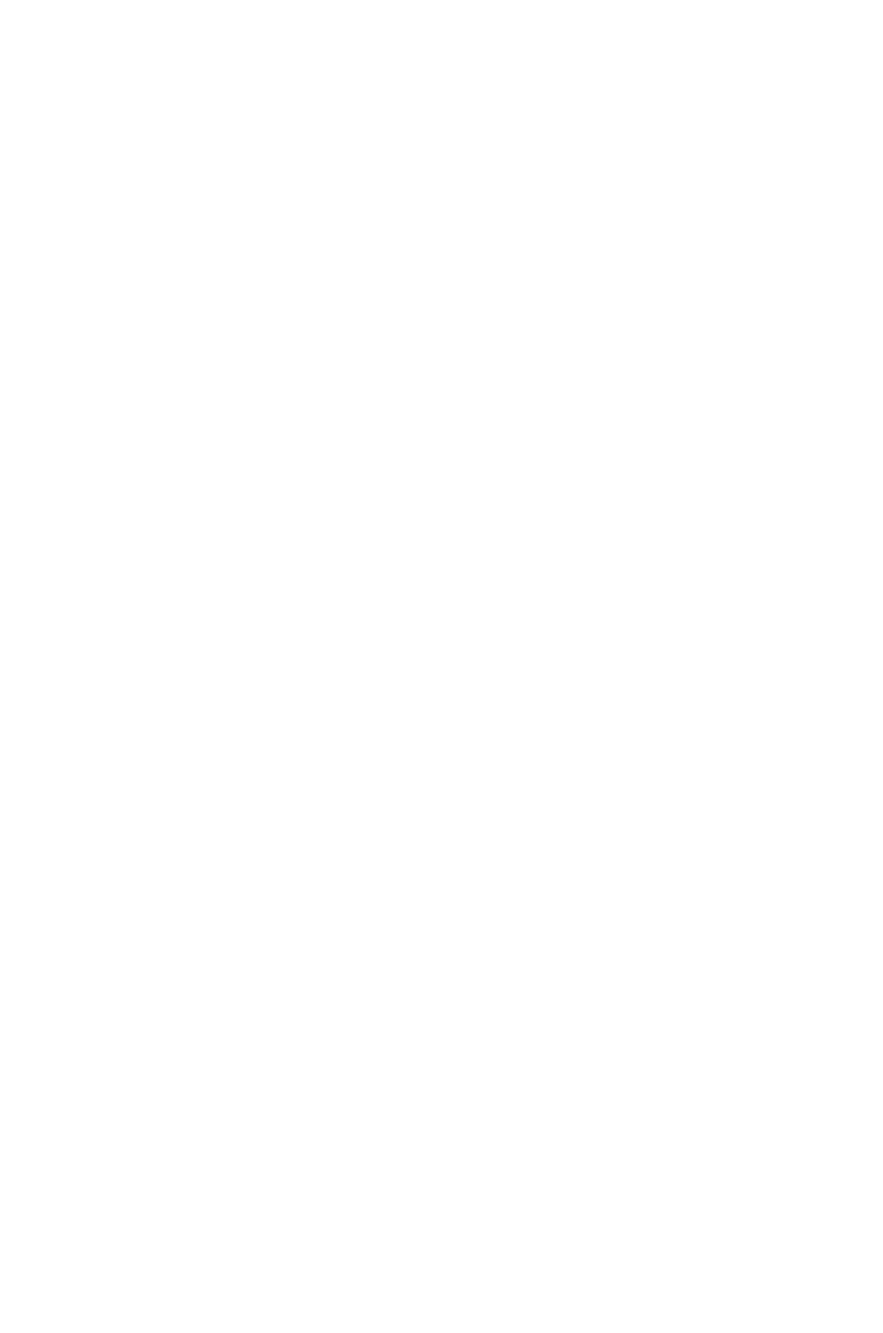
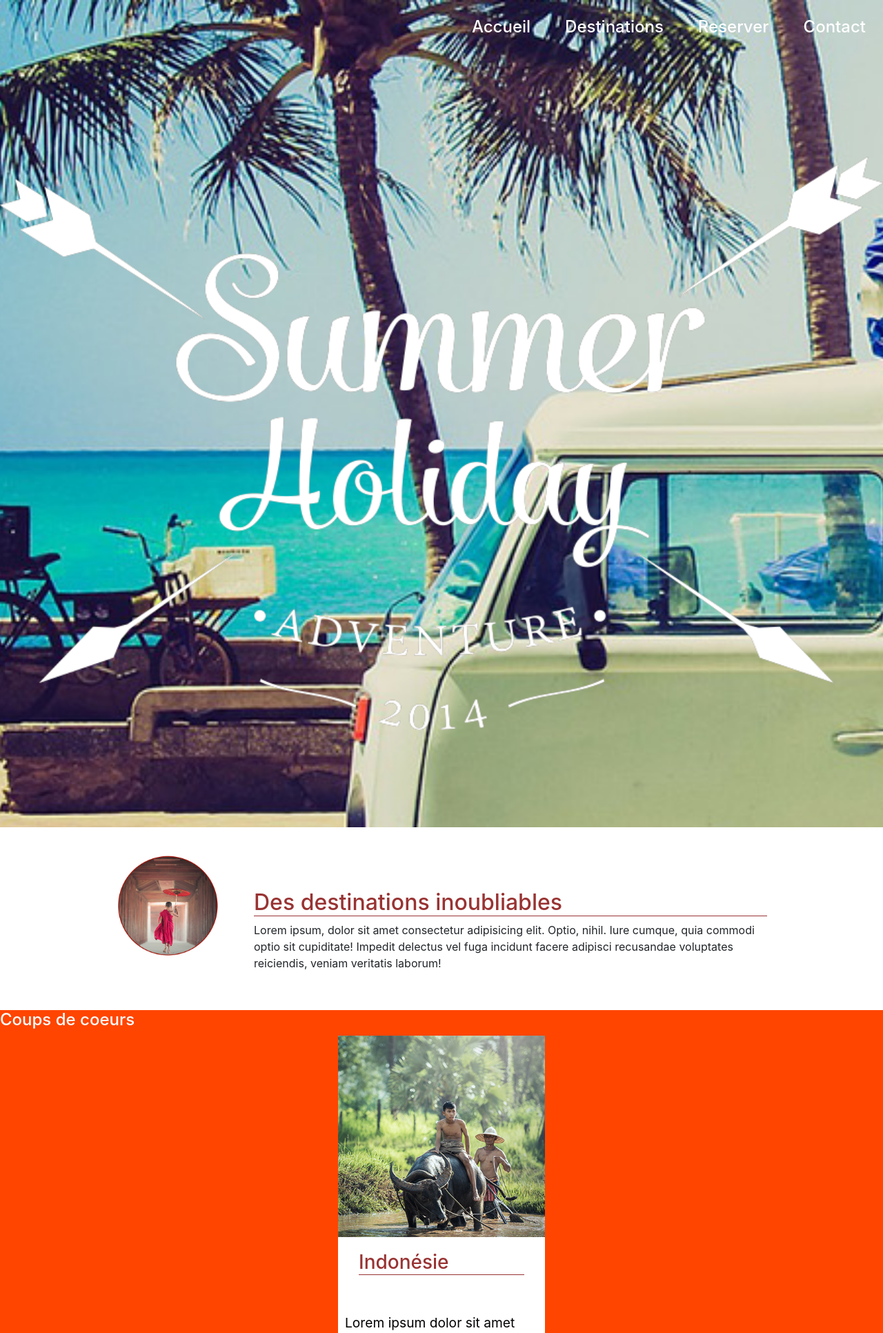
Before and after one commit to luvumbu/travelworld, a PHP site: page / in a window 1280 px wide. Before the commit the part shown is empty. Shown: the top 1932 px of the page at 69% size. Before the commit the page ends 800 px from the top, so only its background shows below. Run offline with PHP 8.4, Linux system fonts and the light colour scheme.

Commit message:
ytravelw ok

```diff
--- a/index.php
+++ b/index.php
@@ -38,4 +38,189 @@ include("class/php/ip.php");
 	</div>
 </body>
 
+<style>
+		:root {
+  --color1: #993333;
+  --font-size1: 1.5em;
+  /*--color1: #993333;
+  --color1: #993333;
+  --color1: #993333;
+  --color1: #993333;
+
+  --color1: #993333;
+  --color1: #993333;
+  --color1: #993333;
+  --color1: #993333;
+  --color1: #993333;*/
+}
+.color_style1{
+	color: var(--color1);
+	font-size: var(--font-size1);
+	border-bottom: 1px solid  var(--color1);
+}
+
+	#header_van_accueil{
+		display: flex;
+		position: relative;
+		justify-content: flex-end;
+	}
+	#header_van_accueil h1 {
+		font-size: var( --font-size1);
+		padding: 25px;
+		color: white;
+		transition: 1s all;
+	}
+	#header_van_accueil h1:hover {
+
+		color: red;
+		transition: 1s all;
+	}
+	.cursor-pointer{
+		cursor: pointer;
+	}
+
+	#van_accueil{
+		background-image: url("src/img/van_accueil.jpg");
+		background-size: 135%;
+		background-position-x: -120px;
+		background-attachment: fixed;
+	}
+	#summer_logo{
+		text-align: center;
+
+	}
+	#summer_logo img{
+		width: 600px;
+		margin-bottom: 140px;
+		margin-top: 140px;
+	}
+	.display_flex_around{
+		display: flex;
+		justify-content: space-around;
+	}
+
+	/*
+partie section
+	*/
+
+	.color1{
+		color: var(--color1);
+	}
+#info_destination{
+	width: 80%;
+	margin: auto;
+ 	padding: 40px;
+}
+#info_destination img {
+	width: 150px;
+}
+ #info_destination{
+	 display: flex;
+
+ }
+ #text_destination{
+	 padding-top: 50px;
+	 padding-left: 50px;
+	 width: 100%;
+ }
+ #text_destination h2 {
+	border-bottom: 1px solid  var(--color1);
+ }
+ #coups_d_c{
+	 background-color: orangered;
+ }
+ #coups_d_c h1 {
+	 color: white;
+	 font-size: var( --font-size1);
+ }
+
+ .coups_d_c_img_background{
+    width: 300px;
+	 background-color: white;
+	 color: var(--color1);
+	 font-size: var(--font-size1);
+	 margin-bottom: 200px;
+	 padding-bottom: 25px;
+	 border-radius: 0 0 15px 15px;
+	 margin: auto;
+	 margin-bottom: 50px;
+	 padding-bottom: 50px;
+
+ }
+ .coups_d_c_img_background h3{
+	border-bottom: 1px solid  var(--color1);
+	width: 80%;
+	 margin: auto;
+	 margin-bottom: 45px;
+	 padding-top: 20px;
+
+ }
+ .coups_d_c_img_background p {
+	 color: black;
+	 font-size: 0.8em;
+	 padding: 10px;
+ }
+ .coups_d_c_img_background img {
+	 width: 100%;
+ }
+ .lear_more{
+	 color: var(--color1);
+	float: right;
+	padding-right: 20px;
+ }
+.depart_imminent_spaces{
+	width: 80%;
+	margin: auto;
+	padding-top: 50px;
+	padding-bottom: 50px;
+}
+.depart_imminent_spaces img {
+	max-height: 300px;
+	margin-top:50px;
+	margin-bottom:50px;
+}
+ /*
+
+  section partie 2
+
+ */
+
+ /*
+
+footer
+
+ */
+ footer {
+	 background-color: #333333;
+	 padding: 100px;
+	 color: white;
+ }
+ footer img {
+	 max-width: 300px;
+	 margin-right: 20px;
+
+ }
+ .display_flex{
+	 display: flex;
+ }
+ .margin-left{
+	 padding-left: 20px;
+	 border-left: 2px solid white;
+ }
+ @media screen and (max-width: 1280px)
+{
+	 .display_flex_around{
+		display: block;
+	}
+	#van_accueil{
+		background-size: 355%;
+		background-position-x: -450px;
+
+	}
+	#van_accueil img{
+		width: 100%;
+	}
+}
+  </style>
+
 </html>
--- a/view/footer.html
+++ b/view/footer.html
@@ -0,0 +1,20 @@
+<div class="display_flex">
+    <div>
+        <img src="http://localhost/opc_html_css/pages/tp/courshtml/images/summer_logo.png" alt="">
+    </div>
+
+    <div class="margin-left">
+        <p>
+            Accueil
+        </p>
+        <p>
+            Destinations
+        </p>
+        <p>
+            reserver
+        </p>
+        <p>
+            Contact
+        </p>
+    </div>
+</div>
--- a/view/header.html
+++ b/view/header.html
@@ -0,0 +1,31 @@
+<div class="" id="van_accueil">
+    <div id="header_van_accueil">
+        <div>
+            <h1 class="cursor-pointer">
+                Accueil
+            </h1>
+        </div>
+        <div>
+
+            <h1 class="cursor-pointer">
+                Destinations
+            </h1>
+        </div>
+        <div>
+
+            <h1 class="cursor-pointer">
+                Reserver
+            </h1>
+        </div>
+        <div>
+
+            <h1 class="cursor-pointer">
+                Contact
+            </h1>
+        </div>
+    </div>
+
+    <div id="summer_logo">
+        <img src="src/img/summer_logo.png" alt="" srcset="">
+    </div>
+</div>
--- a/view/section.html
+++ b/view/section.html
@@ -0,0 +1,129 @@
+<div id="info_destination">
+    <div>
+        <img src="src/img/tibet.jpg" alt="" class="cursor-pointer" id="tibet_jpg">
+    </div>
+    <div id="text_destination">
+        <h2 class="color1">
+            Des destinations inoubliables
+        </h2>
+        <p>
+            Lorem ipsum, dolor sit amet consectetur adipisicing elit. Optio, nihil. Iure cumque, quia commodi optio sit cupiditate! Impedit delectus vel fuga incidunt facere adipisci recusandae voluptates reiciendis, veniam veritatis laborum!
+        </p>
+    </div>
+</div>
+<div id="coups_d_c">
+<h1>Coups de coeurs</h1>
+<div class="display_flex_around">
+    <div class="coups_d_c_img_background">
+        <img src="src/img/indonesie.jpg" alt="" class="cursor-pointer">
+        <div>
+           <h3> Indonésie</h3>
+        </div>
+        <p>
+            Lorem ipsum dolor sit amet consectetur adipisicing elit. Magnam perspiciatis accusantium natus facere rerum
+             obcaecati eum laudantium odio, expedita tempore autem quod veritatis voluptas? Recusandae quae eius voluptates ipsa beatae?
+        </p>
+        <h4 class="lear_more">
+            En savoir plus
+        </h4>
+    </div>
+    <div class="coups_d_c_img_background">
+        <img src="src/img/amerique_centrale.jpg" alt="" class="cursor-pointer">
+        <div>
+           <h3> Amerique centrale</h3>
+        </div>
+        <p>
+            Lorem ipsum dolor sit amet consectetur adipisicing elit. Magnam perspiciatis accusantium natus facere rerum
+             obcaecati eum laudantium odio, expedita tempore autem quod veritatis voluptas? Recusandae quae eius voluptates ipsa beatae?
+        </p>
+        <h4 class="lear_more">
+            En savoir plus
+        </h4>
+    </div>
+    <div class="coups_d_c_img_background">
+        <img src="src/img/orient_express.jpg" alt="" class="cursor-pointer">
+        <div>
+           <h3> L'orien express</h3>
+        </div>
+        <p>
+            Lorem ipsum dolor sit amet consectetur adipisicing elit. Magnam perspiciatis accusantium natus facere rerum
+             obcaecati eum laudantium odio, expedita tempore autem quod veritatis voluptas? Recusandae quae eius voluptates ipsa beatae?
+        </p>
+        <h4 class="lear_more">
+            En savoir plus
+        </h4>
+    </div>
+    <div class="coups_d_c_img_background">
+        <img src="src/img/island.jpg" alt="" class="cursor-pointer">
+        <div>
+           <h3> Canada</h3>
+        </div>
+        <p>
+            Lorem ipsum dolor sit amet consectetur adipisicing elit. Magnam perspiciatis accusantium natus facere rerum
+             obcaecati eum laudantium odio, expedita tempore autem quod veritatis voluptas? Recusandae quae eius voluptates ipsa beatae?
+        </p>
+        <h4 class="lear_more">
+            En savoir plus
+        </h4>
+    </div>
+</div>
+</div>
+<div id="depart_imminent">
+    <div class="depart_imminent_spaces">
+        <h2 class="color_style1">
+            Départ immédiat
+        </h2>
+        <div>
+            <div>
+                <img src="src/img/london.jpg" alt="" class="cursor-pointer">
+            </div>
+            <!-- 1  destination-->
+            <div>
+                <p class="color_style1">
+                     Londres
+                </p>
+                <p>
+                    Lorem ipsum dolor sit amet consectetur adipisicing elit. Commodi ipsam dolore, molestiae saepe aliquid, beatae autem quisquam
+                    aspernatur delectus, cum sit quidem eligendi vitae pariatur harum ipsa molestias dolor dignissimos
+                </p>
+                <p>
+                    prix :800$ Départ :02/07/2023
+                </p>
+            </div>
+            <div>
+                <img src="src/img/new-york.jpg" alt="" class="cursor-pointer">
+            </div>
+                        <!-- 2  destination-->
+                        <div>
+                            <p class="color_style1">
+                                 Londres
+                            </p>
+                            <p>
+                                Lorem ipsum dolor sit amet consectetur adipisicing elit. Commodi ipsam dolore, molestiae saepe aliquid, beatae autem quisquam
+                                aspernatur delectus, cum sit quidem eligendi vitae pariatur harum ipsa molestias dolor dignissimos
+                            </p>
+                            <p>
+                                prix :800$ Départ :02/07/2023
+                            </p>
+                        </div>
+                        <div>
+                            <img src="src/img/madrid.jpg" alt="" class="cursor-pointer">
+                        </div>
+                                    <!-- 3 destination-->
+            <div>
+                <p class="color_style1">
+                     Londres
+                </p>
+                <p>
+                    Lorem ipsum dolor sit amet consectetur adipisicing elit. Commodi ipsam dolore, molestiae saepe aliquid, beatae autem quisquam
+                    aspernatur delectus, cum sit quidem eligendi vitae pariatur harum ipsa molestias dolor dignissimos
+                </p>
+                <p>
+                    prix :800$ Départ :02/07/2023
+                </p>
+            </div>
+        </div>
+    </div>
+
+
+</div>
```
Also changed, not shown: src/img/Screenshot_2019-05-15 Travel World tour.jpg (added), src/img/adventure.jpg (added), src/img/airport.jpg (added), src/img/amerique_centrale.jpg (added), src/img/indonesie.jpg (added), src/img/island.jpg (added), src/img/london.jpg (added), src/img/madrid.jpg (added), src/img/new-york.jpg (added), src/img/orient_express.jpg (added), src/img/relax.jpg (added), src/img/summer_logo.png (added), src/img/tibet.jpg (added), src/img/valise_time.jpg (added), 1 more files.
